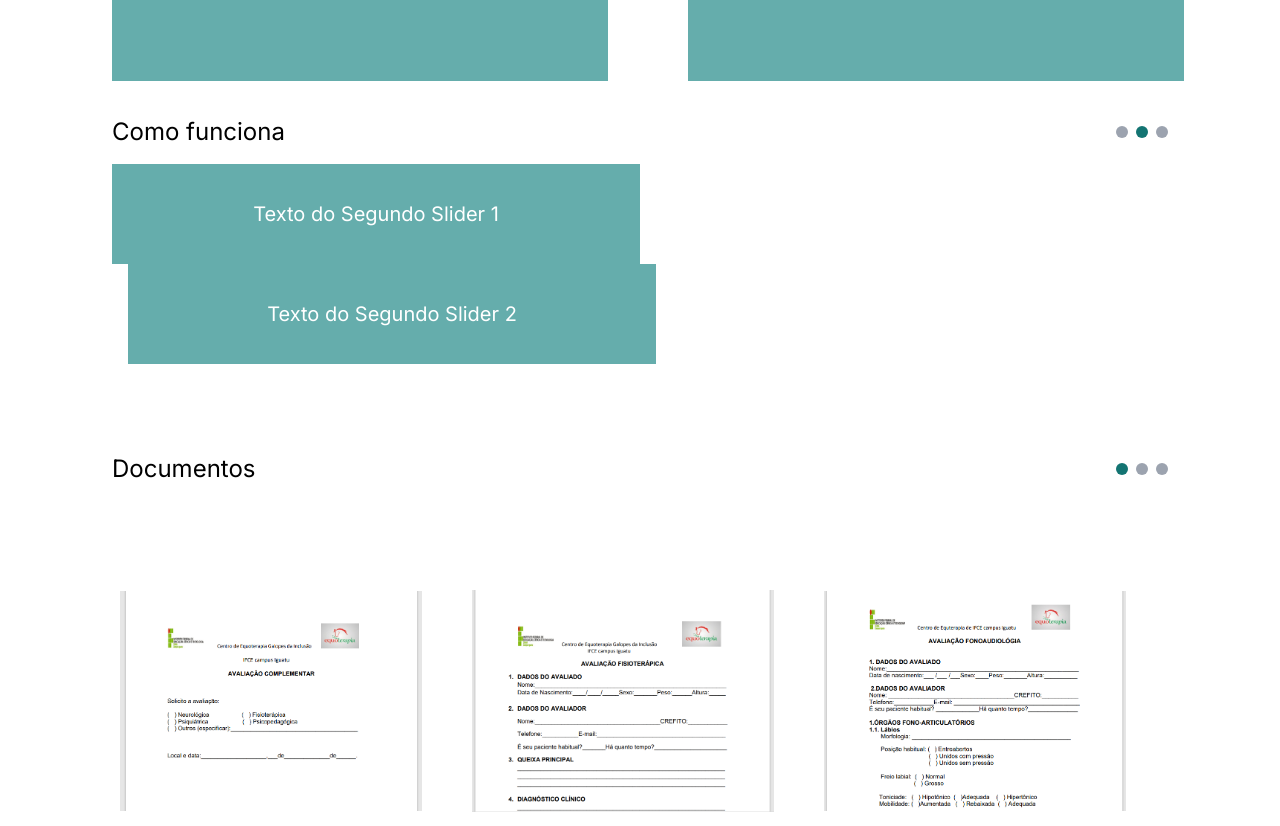
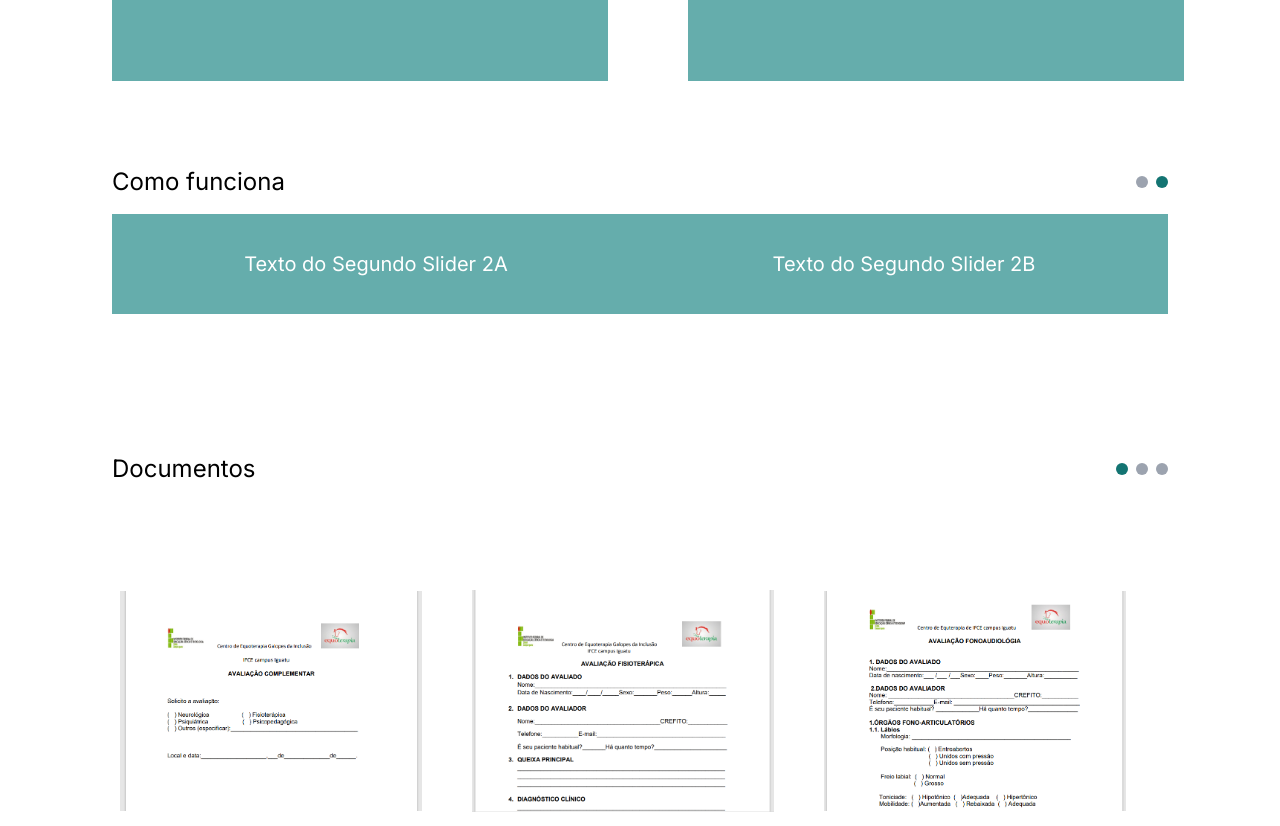
Before and after one commit to lucas037/equoterapp-front, a Next.js app: page / in a window 1280 px wide. Shown: the part 780-1606 px from the top of the page. Built offline with nearby package versions, Linux system fonts and the light colour scheme.

Commit message:
Agora 'SlideInfo' consegue exibir duas mensagens lado a lado. Bordas atualizadas.

```diff
--- a/src/app/cadastro/Etapa4.tsx
+++ b/src/app/cadastro/Etapa4.tsx
@@ -36,7 +36,7 @@ export default function Etapa3(props: InterfaceProps) {
 
     return (
 
-        <div className='w-[80%] h-auto flex flex-col items-center gap-8 text-2xl font-bold border'>
+        <div className='w-[80%] min-h-[80%] flex flex-col items-center gap-8 text-2xl font-bold border border-[#C3C3C3]'>
 
             <div className="flex flex-col items-center gap-8 mt-4">
                 <div>REALIZE O PRÉ-CADASTRO NO SISTEMA</div>
@@ -62,21 +62,21 @@ export default function Etapa3(props: InterfaceProps) {
                 </div>
 
                 {membrosFamilia.map((membro, index) => (
-                    <div className="w-full flex-col">
-                        <div key={index} className="w-full flex justify-between text-base text-[#65ADAC]">
+                    <div key={index} className="w-full flex-col">  {/* Mova a key para este div */}
+                        <div className="w-full flex justify-between text-base text-[#65ADAC]">
                             <div className="w-[20%]">{membro.nome}</div>
                             <div className="w-[20%]">{membro.parentesco}</div>
                             <div className="w-[20%]">{membro.profissao}</div>
                             <div className="w-[20%]">{membro.escolaridade}</div>
-                            <div className="w-[10%]"> R${membro.renda}</div>
+                            <div className="w-[10%]">R${membro.renda}</div>
                             <div className="w-[10%]">
                                 AÇÕES
                             </div>
                         </div>
-
                         <div className="h-[1px] w-full bg-black mt-4"></div>
                     </div>
                 ))}
+
 
             </div>
 
--- a/src/app/cadastro/page.tsx
+++ b/src/app/cadastro/page.tsx
@@ -38,11 +38,11 @@ export default function Cadastro() {
       <Header buttonName="Login" handleClick={handleClick}/>
 
         {etapa === 1 && (
-          <div className='h-[calc(100%-180px)] w-[80%] flex border'>
+          <div className='h-[calc(100%-180px)] w-[80%] flex border border-[#C3C3C3]'>
             <img
               src="/assets/adulto.png"
               alt="foto"
-              className="w-auto h-full opacity-50"
+              className="w-auto h-full opacity-50 border border-[#C3C3C3]"
             />
             <Etapa1
             dadosPaciente={dadosPaciente}
@@ -53,11 +53,11 @@ export default function Cadastro() {
         )}
 
         {etapa === 2 && (
-          <div className='h-[calc(100%-180px)] w-[80%] flex border'>
+          <div className='h-[calc(100%-180px)] w-[80%] flex border border-[#C3C3C3]'>
             <img
               src="/assets/adulto.png"
               alt="foto"
-              className="w-auto h-full opacity-50"
+              className="w-auto h-full opacity-50 border border-[#C3C3C3]"
             />
             <Etapa2
             dadosPaciente={dadosPaciente}
@@ -69,11 +69,11 @@ export default function Cadastro() {
         )}
 
         {etapa === 3 && (
-          <div className='h-[calc(100%-180px)] w-[80%] flex border'>
+          <div className='h-[calc(100%-180px)] w-[80%] flex border border-[#C3C3C3]'>
             <img
               src="/assets/adulto.png"
               alt="foto"
-              className="w-auto h-full opacity-50"
+              className="w-auto h-full opacity-50 border border-[#C3C3C3]"
             />
             <Etapa3
             dadosPaciente={dadosPaciente}
--- a/src/app/page.tsx
+++ b/src/app/page.tsx
@@ -25,7 +25,7 @@ export default function Home() {
   return (
     <div>
       <div className='w-screen flex justify-center'>
-        <Header buttonName='Registro' handleClick={handleClick} />
+        <Header buttonName='Cadastro' handleClick={handleClick} />
       </div>
 
       <div className="h-[50vh]">
@@ -63,9 +63,8 @@ export default function Home() {
         <SlideInfo
           title={'Como funciona'}
           slides={[
-            {text1: 'Texto do Primeiro Slider 1', text2: 'Texto do Primeiro Slider 2'},
-            {text1: 'Texto do Segundo Slider 1', text2: 'Texto do Segundo Slider 2'},
-            {text1: 'Texto do Terceiro Slider 1', text2: 'Texto do Terceiro Slider 2'}
+            {text1: 'Texto do Primeiro Slider 1A', text2: 'Texto do Primeiro Slider 1B'},
+            {text1: 'Texto do Segundo Slider 2A', text2: 'Texto do Segundo Slider 2B'},
           ]}
         />
       </div>
--- a/src/components/SlideInfo.tsx
+++ b/src/components/SlideInfo.tsx
@@ -27,6 +27,7 @@ export default function SlideInfo({ title, slides }: SlideInfoProps) {
 
   return (
     <div className="w-full h-full flex flex-col justify-center items-center">
+
       <div className="w-full flex justify-between items-center mb-4 px-8">
         <h2 className="text-2xl">{title}</h2>
         <div className="flex space-x-2">
@@ -41,15 +42,18 @@ export default function SlideInfo({ title, slides }: SlideInfoProps) {
 
       <Slider {...settings} className="w-full px-8">
         {slides.map((slide, index) => (
-          <div key={index} className="flex justify-between items-center space-x-4">
-            {/* Primeiro bloco de texto */}
-            <div className="w-[50%] h-[100px] flex justify-center items-center bg-[#65ADAC] p-4 text-white text-xl text-center">
-              {slide.text1}
+          <div key={index} className="">
+            <div className='flex'>
+              <div className="w-[50%] h-[100px] flex justify-center items-center bg-[#65ADAC]  text-white text-xl text-center">
+                {slide.text1}
+              </div>
+
+              <div className="w-[50%] h-[100px] flex justify-center items-center bg-[#65ADAC] text-white text-xl text-center">
+                {slide.text2}
+              </div>
+
             </div>
-            {/* Segundo bloco de texto */}
-            <div className="w-[50%] h-[100px] flex justify-center items-center bg-[#65ADAC] p-4 text-white text-xl text-center">
-              {slide.text2}
-            </div>
+
           </div>
         ))}
       </Slider>
```
